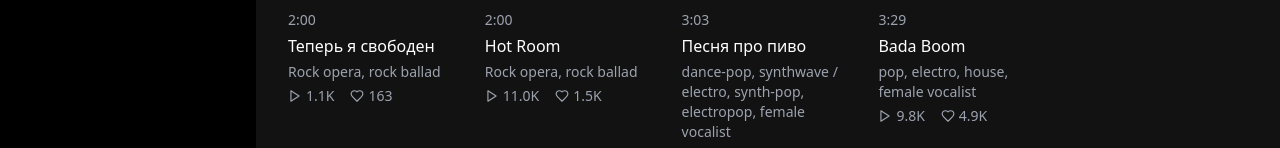
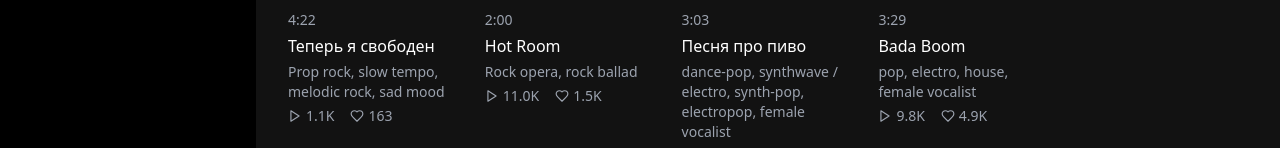
Before and after one commit to DaVinchik2/player2, a React (Vite) app: page / in a window 1280 px wide. Shown: the part 279-427 px from the top of the page. Built offline with nearby package versions, Linux system fonts and the light colour scheme.

Commit message:
Update songs.ts

```diff
--- a/src/data/songs.ts
+++ b/src/data/songs.ts
@@ -5,10 +5,10 @@ export const songs: Song[] = [
     id: '4',
     title: 'Теперь я свободен',
     artist: 'AI Creator',
-    genre: 'Rock opera, rock ballad',
+    genre: 'Prop rock, slow tempo, melodic rock, sad mood',
     coverUrl: 'https://cdn2.suno.ai/image_2cb18157-328e-452d-b93c-b6c4ae2d914a.jpeg?w=400&h=400&fit=crop',
     audioUrl: 'https://cdn1.suno.ai/a6db776a-9157-44e3-a1b6-157ad8720a42.mp3',
-    duration: 120,
+    duration: 262,
     plays: 1095,
     likes: 163
   },
```
